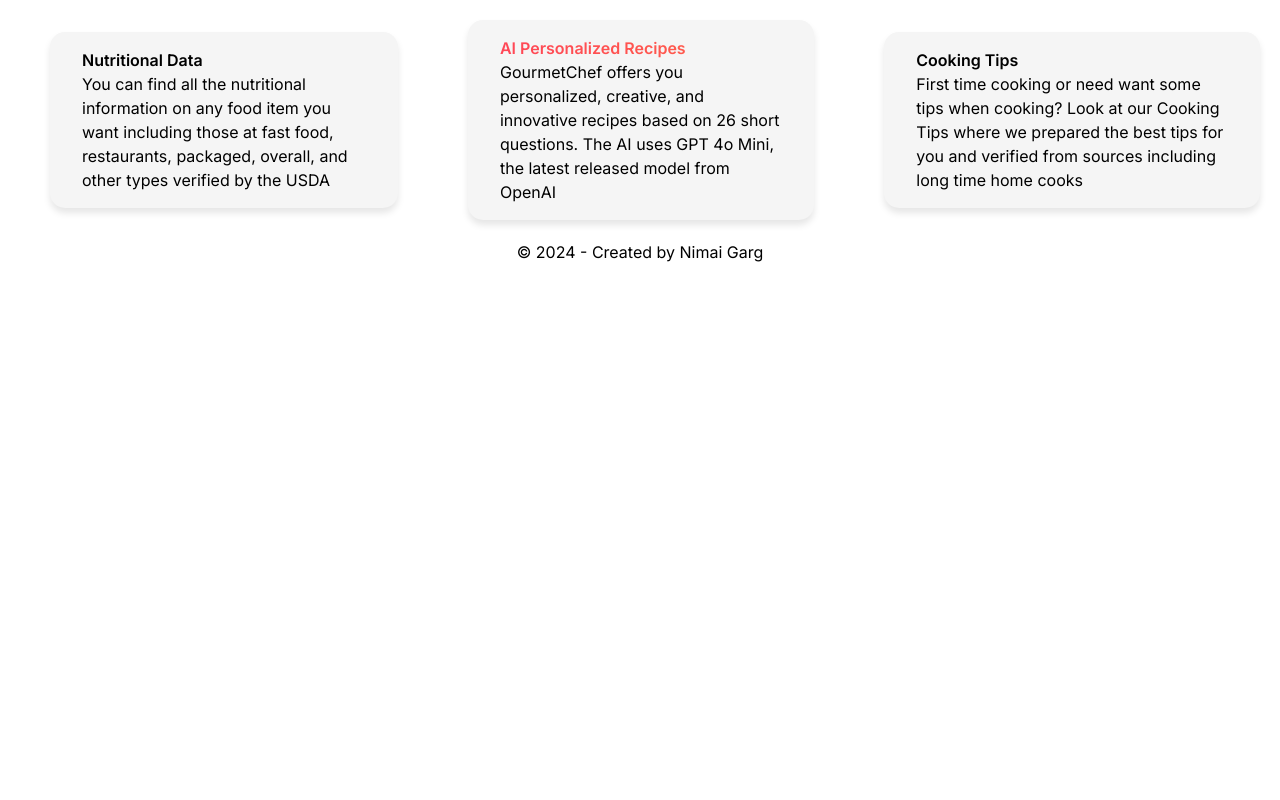
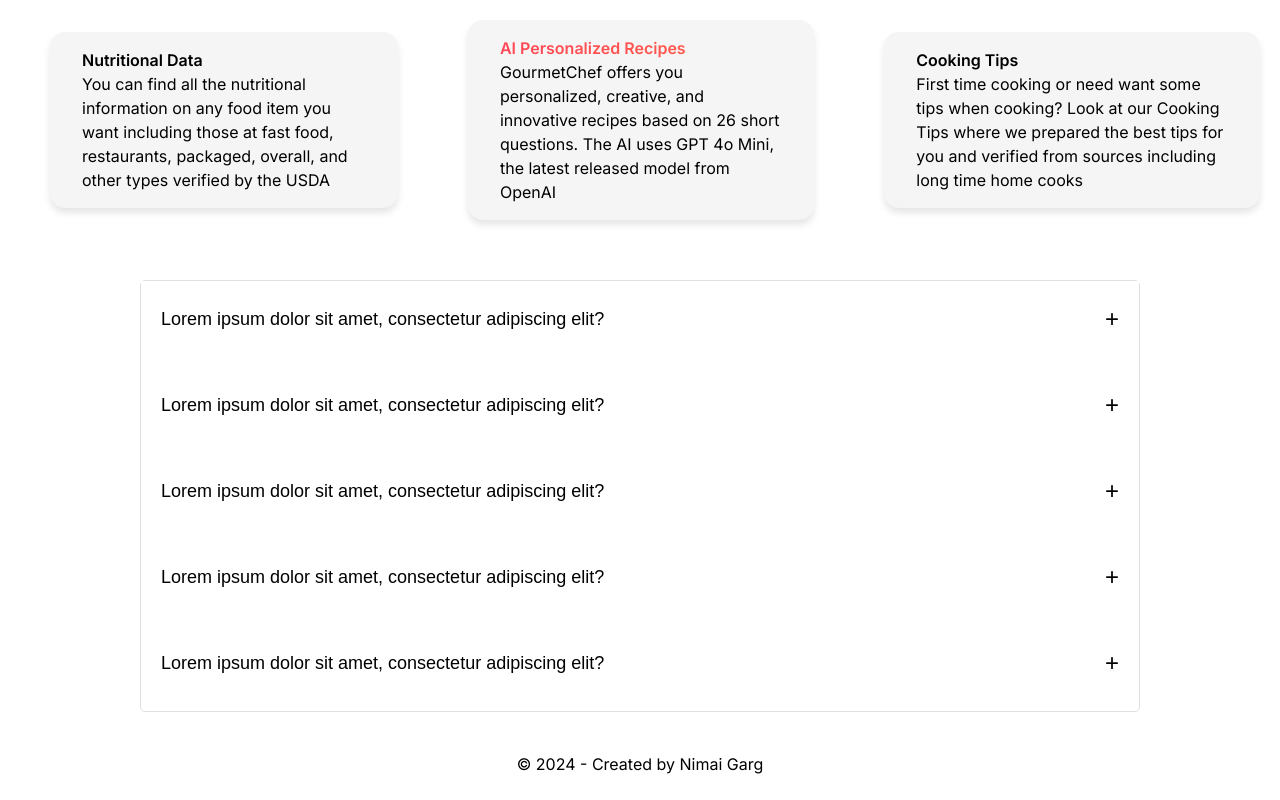
Before and after one commit to nimai-garg/gourmetai, a React (Create React App) app: page / in a window 1280 px wide. Shown: the part 1191-1991 px from the top of the page. Before the commit the page ends 1479 px from the top, so only its background shows below. Built offline with nearby package versions, Linux system fonts and the light colour scheme; no server answers; the HTML template or start-up script is replaced by a standard one; a web font is replaced by a local one.

Commit message:
Update Landing.jsx

```diff
--- a/src/views/Landing.jsx
+++ b/src/views/Landing.jsx
@@ -1,4 +1,4 @@
-import React from 'react'
+import React, {useState} from 'react'
 import styled from 'styled-components';
 import logoImage from './logo.png';
 import mockupImage from './mockup.png';
@@ -396,6 +396,51 @@
   }
 `;
 
+const AccordionContainer = styled.div`
+  max-width: 1000px;
+  margin: 40px auto;
+  font-family: Arial, sans-serif;
+  font-size: 18px;
+  background-color: #fff;
+  border: 1px solid #e0e0e0;
+  border-radius: 5px;
+`;
+
+const AccordionItem = styled.div`
+  margin-bottom: 10px; /* Gap between items */
+`;
+
+const AccordionHeader = styled.div`
+  display: flex;
+  justify-content: space-between;
+  align-items: center;
+  cursor: pointer;
+  padding: 20px;
+  background-color: #fff;
+  transition: background-color 0.2s ease; /* Faster transition */
+
+  &:hover {
+    background-color: #f9f9f9;
+  }
+`;
+
+const AccordionContent = styled.div`
+  padding: ${({ isOpen }) => (isOpen ? '20px 20px 20px 20px' : '0 20px')}; /* Padding on all sides when open */
+  max-height: ${({ isOpen }) => (isOpen ? '500px' : '0')};
+  overflow: hidden;
+  transition: max-height 0.2s ease, padding 0.2s ease; /* Faster transition */
+  color: #6c757d;
+`;
+
+const AccordionIcon = styled.span`
+  font-size: 24px;
+  transition: transform 0.2s ease; /* Faster transition */
+
+  ${({ isOpen }) => isOpen && `
+    transform: rotate(0deg);
+  `}
+`;
+
 const Landing = () => {
   const navigate = useNavigate();
 
@@ -414,6 +459,24 @@
   const handleFooter = () => {
     window.open('https://linkedin.com/in/nimaigarg', '_blank');
   }
+
+  const [openSections, setOpenSections] = useState([]);
+
+  const toggleAccordion = (index) => {
+    if (openSections.includes(index)) {
+      setOpenSections(openSections.filter(i => i !== index));
+    } else {
+      setOpenSections([...openSections, index]);
+    }
+  };
+
+  const data = [
+    { title: "Lorem ipsum dolor sit amet, consectetur adipiscing elit?", content: "Lorem ipsum dolor sit amet, consectetur adipiscing elit. Aliquam aliquam enim dui, id consequat turpis ullamcorper ac. Mauris id quam dolor. Nullam eu egestas turpis. Proin risus elit, sollicitudin in mi a, accumsan euismod turpis. In euismod mi sed diam tristique hendrerit." },
+    { title: "Lorem ipsum dolor sit amet, consectetur adipiscing elit?", content: "Content for the second item." },
+    { title: "Lorem ipsum dolor sit amet, consectetur adipiscing elit?", content: "Content for the third item." },
+    { title: "Lorem ipsum dolor sit amet, consectetur adipiscing elit?", content: "Content for the fourth item." },
+    { title: "Lorem ipsum dolor sit amet, consectetur adipiscing elit?", content: "Content for the fifth item." }
+  ];
 
   return (
     <PageContainer>
@@ -477,6 +540,20 @@
         </Box>
         <br></br>
       </SecondDiv>
+
+<AccordionContainer>
+      {data.map((item, index) => (
+        <AccordionItem key={index}>
+          <AccordionHeader onClick={() => toggleAccordion(index)}>
+            <span>{item.title}</span>
+            <AccordionIcon isOpen={openSections.includes(index)}>{openSections.includes(index) ? '-' : '+'}</AccordionIcon>
+          </AccordionHeader>
+          <AccordionContent isOpen={openSections.includes(index)}>
+            {item.content}
+          </AccordionContent>
+        </AccordionItem>
+      ))}
+    </AccordionContainer>
       <Footer onClick={handleFooter}>© 2024 - Created by Nimai Garg</Footer>
       <br></br>
     </PageContainer>
```
